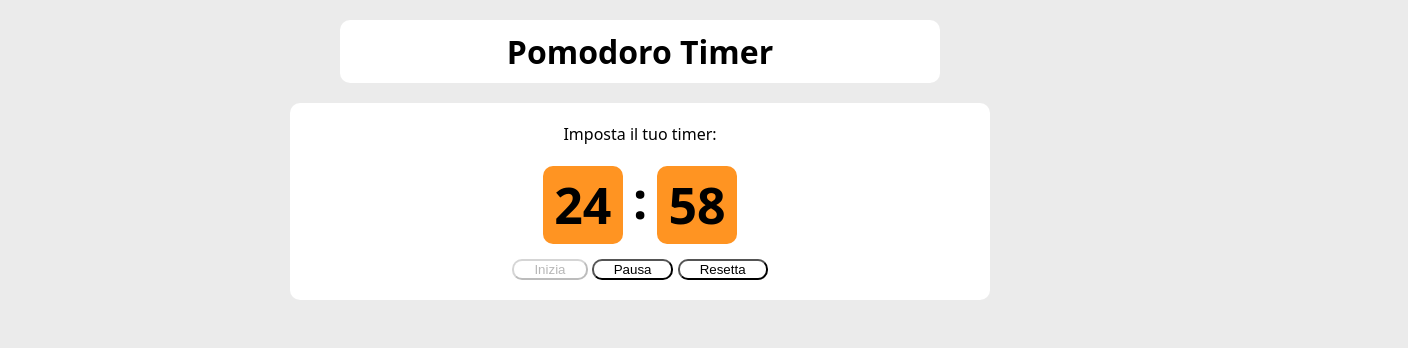
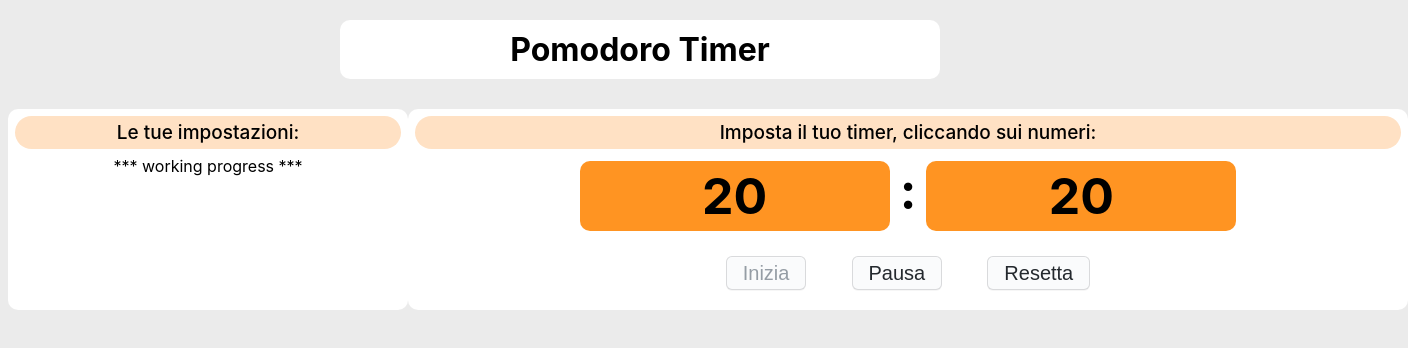
Before and after one commit to MatteoGeusa-Dev/Pomodoro-Timer-WebApp, a plain HTML site: page index.html in a window 1280 px wide. Both pictures are taken after a click on the button "Inizia". Shown: the whole page, 1408 px wide, since content can reach past the window. Drawn offline with Linux system fonts and the light colour scheme.

Commit message:
Noticed update

```diff
--- a/index.html
+++ b/index.html
@@ -9,25 +9,36 @@
 </head>
 
 <body>
+    <audio id="audio">
+        <source src="assets/Noticed.mp3" type="audio/mpeg">
+      </audio>
     <div class="maincontainer">
         <h1>Pomodoro Timer</h1>
     </div>
+    <div class="gridcontent">
+        <div class="containersettings">
+            <p>Le tue impostazioni:</p>
+            *** working progress ***
+        </div>
         <div class="container">
-        <p>Imposta il tuo timer:</p>
+            <p>Imposta il tuo timer, cliccando sui numeri:</p>
             <div class="time">
                 <h1 class="csstimer" oninput="testoModificato()" contenteditable="true" onkeypress="checkLengthMinutes(event)" id="minutes">25</h1>
                 <h1 class="separator">:</h1>
                 <h1 class="csstimer" oninput="testoModificato()" contenteditable="true" onkeypress="checkLengthSeconds(event)" id="seconds">00</h1>
             </div>
-        <button onclick="startTimer()" id="btnstarttimer" class="btnstart">Inizia</button>
-        <button onclick="pauseTimer()" disabled id="btnpausetimer" class="btnstart">Pausa</button>
-        <button onclick="stopTimer()" id="btnstoptimer" class="btnstart">Resetta</button>
+            <button onclick="startTimer()" id="btnstarttimer" class="button-4">Inizia</button>
+            <button onclick="pauseTimer()" disabled id="btnpausetimer" class="button-4">Pausa</button>
+            <button onclick="stopTimer()" id="btnstoptimer" class="button-4">Resetta</button>
+
+
+        </div>
+    </div>
     <div id="popup" class="popup">
         <div class="popup-content">
             <h2>Tempo scaduto!</h2>
-                <p>Il timer è arrivato a zero.</p>
+            <p>Il timer è arrivato a zero,Inizia la pausa.</p>
             <button onclick="closePopup()">Chiudi</button>
-            </div>
         </div>
     </div>
 </body>
--- a/script.js
+++ b/script.js
@@ -37,6 +37,7 @@ function setupTimer() {
 
 
 function startTimer() {
+    var audio = document.getElementById("audio");
     btnpause.disabled = false;
     btnstart.disabled = true;
     minutes_label.contentEditable = false;
@@ -50,6 +51,7 @@ function startTimer() {
         if (minutes === 0 && seconds === 0) {
             clearInterval(timerInterval);
             openPopup();
+            audio.play();
         } else {
             if (seconds === 0) {
                 minutes--;
@@ -61,7 +63,7 @@ function startTimer() {
             minutes_label.textContent = (minutes < 10 ? "0" + minutes : minutes);
             seconds_label.textContent = (seconds < 10 ? "0" + seconds : seconds);
         }
-    }, 1000);
+    }, 10);
 }
 
 function pauseTimer() {
@@ -79,13 +81,20 @@ function stopTimer(){
     setupTimer();
 }
 
+function startPause(){
+    pauseTimer();
+    minutes = 5;
+    seconds = 0;
+    setupTimer();
+}
+
 function openPopup() {
     var popup = document.getElementById("popup");
     popup.style.display = "block";
 }
 
 function closePopup() {
-    stopTimer();
+    startPause()
     var popup = document.getElementById("popup");
     popup.style.display = "none";
 }
--- a/styles.css
+++ b/styles.css
@@ -1,6 +1,6 @@
 
 html{
-    font-family: system-ui, -apple-system, BlinkMacSystemFont, 'Segoe UI', Roboto, Oxygen, Ubuntu, Cantarell, 'Open Sans', 'Helvetica Neue', sans-serif;
+    font-family: -apple-system, system-ui, "Segoe UI", Helvetica, Arial, sans-serif, "Apple Color Emoji", "Segoe UI Emoji";
 }
 
 body{
@@ -27,8 +27,19 @@ body{
     padding: 20px;
 }
 
-.container p{
-    padding-top: 20px;
+p{
+    background-color: #ffe1c4;
+    border-radius: 20px;
+    font-size: 19px;
+    font-weight: 500;
+    margin: 7px;
+    padding: 5px;
+}
+
+.buttoncontainer{
+    background-color: #ebebeb;
+    display: flex;
+    justify-content: center;
 }
 
 .container h1{
@@ -37,12 +48,79 @@ body{
 }
 
 .container{
-    max-width: 700px;
-    min-width: 700px;
+    font-size: 19px;
+    font-weight: 500;
+    min-width: 1000px;
     background-color: #fff;
     margin: 10px auto;
     text-align: center;
     border-radius: 10px;
+}
+
+.containersettings{
+    min-width: 400px;
+    background-color: #fff;
+    margin: 10px auto;
+    text-align: center;
+    border-radius: 10px;
+}
+
+/* CSS */
+.button-4 {
+  appearance: none;
+  background-color: #FAFBFC;
+  border: 1px solid rgba(27, 31, 35, 0.15);
+  border-radius: 6px;
+  box-shadow: rgba(27, 31, 35, 0.04) 0 1px 0, rgba(255, 255, 255, 0.25) 0 1px 0 inset;
+  box-sizing: border-box;
+  color: #24292E;
+  cursor: pointer;
+  display: inline-block;
+  font-size: 20px;
+  font-weight: 500;
+  line-height: 20px;
+  margin:20px;
+  list-style: none;
+  padding: 6px 16px;
+  position: relative;
+  transition: background-color 0.2s cubic-bezier(0.3, 0, 0.5, 1);
+  user-select: none;
+  -webkit-user-select: none;
+  touch-action: manipulation;
+  vertical-align: middle;
+  white-space: nowrap;
+  word-wrap: break-word;
+}
+
+.button-4:hover {
+  background-color: #F3F4F6;
+  text-decoration: none;
+  transition-duration: 0.1s;
+}
+
+.button-4:disabled {
+  background-color: #FAFBFC;
+  border-color: rgba(27, 31, 35, 0.15);
+  color: #959DA5;
+  cursor: default;
+}
+
+.button-4:active {
+  background-color: #EDEFF2;
+  box-shadow: rgba(225, 228, 232, 0.2) 0 1px 0 inset;
+  transition: none 0s;
+}
+
+.button-4:focus {
+  outline: 1px transparent;
+}
+
+.button-4:before {
+  display: none;
+}
+
+.button-4:-webkit-details-marker {
+  display: none;
 }
 
 .btnstart{
@@ -53,6 +131,7 @@ body{
     background-color: #fff;
     border-radius: 10px;
     transition: background-color 100ms;
+    font-size: 20px;
     cursor: pointer; /* Aggiunto per indicare che il pulsante è cliccabile */
 }
 
@@ -68,7 +147,10 @@ body{
     border-radius: 10px;
     padding: 5px;
     min-width: 70px;
+    width: 300px;
 }
+
+
 
 .popup {
     display: none;
@@ -80,6 +162,12 @@ body{
     background-color: rgba(0, 0, 0, 0.5);
     z-index: 999;
 }
+
+.gridcontent{
+    display: flex;
+    justify-content:space-between;
+}
+
 
 .popup-content {
     position: absolute;
```
Also changed, not shown: 1 other file. Lines whose indentation alone changed are shown as unchanged.
